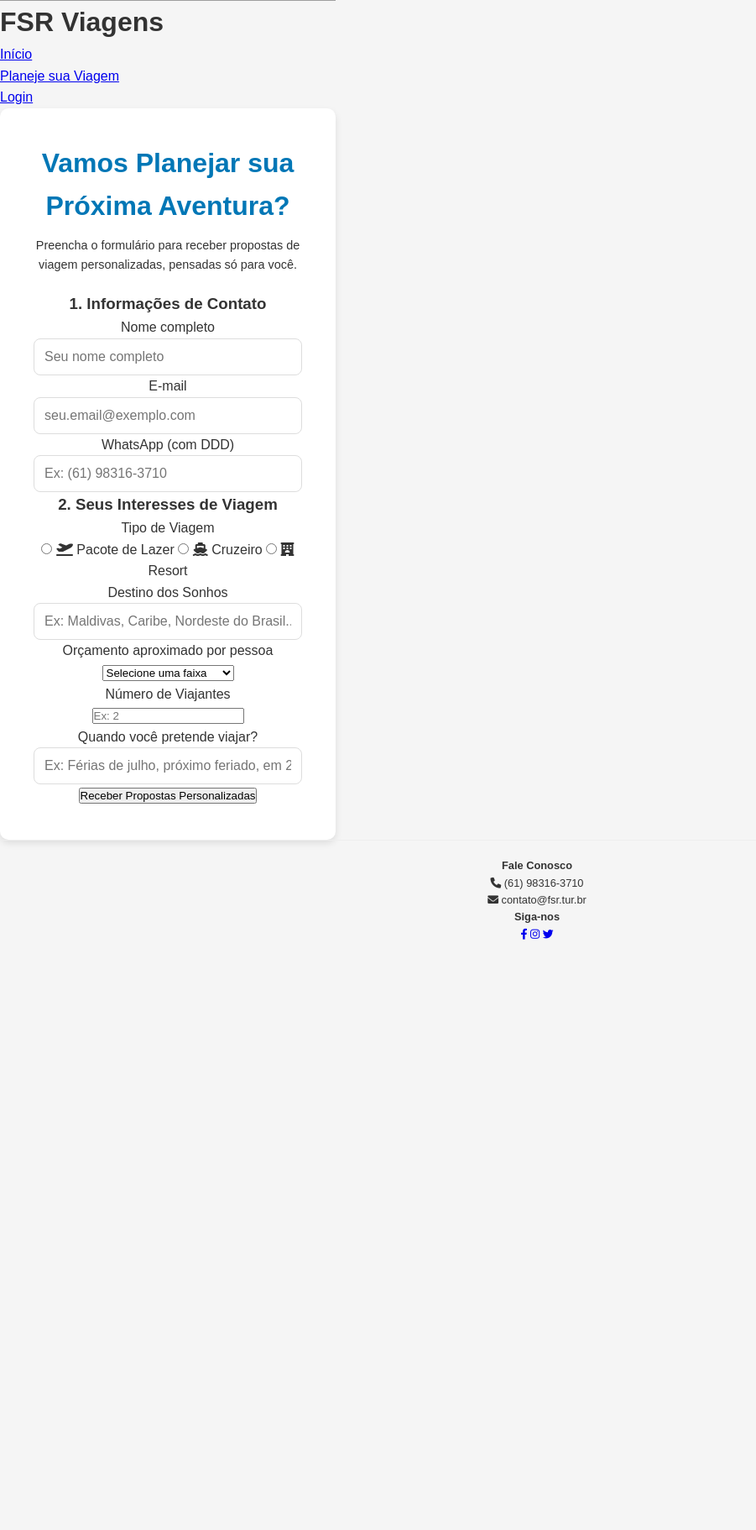
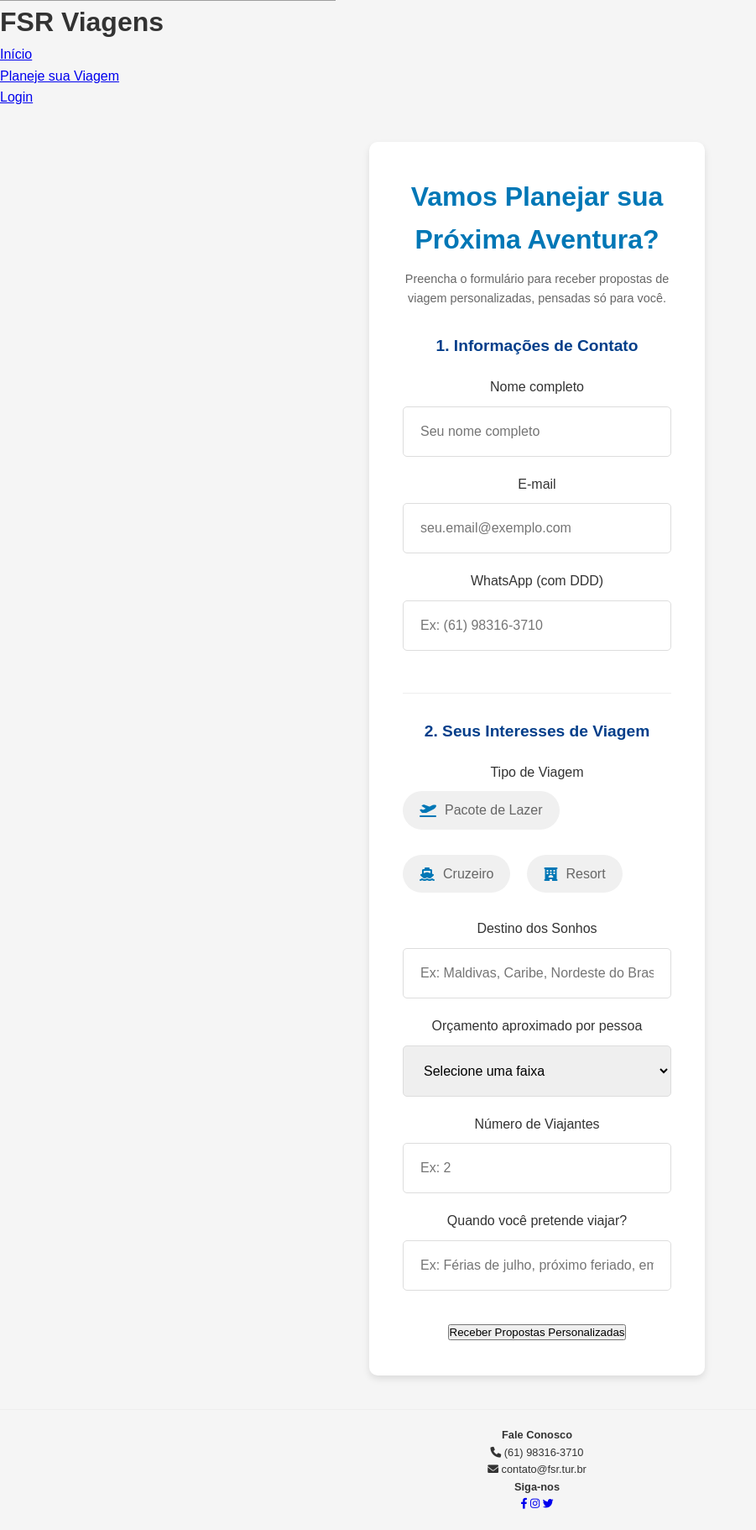
Before and after one commit to fsrviagens/fsr-turismo-lp-manager, a Flask app: page /cadastro.html in a window 1280 px wide. Shown: the part 299-2121 px from the top of the page at 84% size, without its empty margins (0-901 px from the left). Before the commit the page ends 1418 px from the top, so only its background shows below. Run offline with Flask 3, Linux system fonts and the light colour scheme; some libraries are stand-ins or nearby versions; grey boxes are pictures that could not be loaded.

Commit message:
Atualizar o style.css

```diff
--- a/static/style.css
+++ b/static/style.css
@@ -265,7 +265,7 @@ h2 {
     text-align: right;
 }
 
-/* Form */
+/* Form (Estilos Gerais, já existente) */
 .form {
     background: var(--white);
     padding: var(--space-lg);
@@ -412,3 +412,118 @@ h2 {
 @media (max-width: 600px) {
     .navigation__list { flex-direction: column; align-items: center; }
 }
+
+/* ====================
+   4. Estilos de Páginas Específicas
+   ==================== */
+
+/* Estilos para a página de Cadastro/Formulário */
+.form-container {
+    max-width: 600px;
+    margin: var(--space-xl) auto;
+    padding: var(--space-lg);
+    background: var(--white);
+    border-radius: 10px;
+    box-shadow: 0 4px 20px rgba(0, 0, 0, 0.1);
+}
+
+.form-container h2 {
+    margin-bottom: var(--space-md);
+}
+
+.form-container .subtitle {
+    text-align: center;
+    color: #666;
+    margin-bottom: var(--space-lg);
+}
+
+.form-section {
+    border-bottom: 1px solid #eee;
+    padding-bottom: var(--space-lg);
+    margin-bottom: var(--space-lg);
+}
+
+.form-section:last-of-type {
+    border-bottom: none;
+    padding-bottom: 0;
+    margin-bottom: 0;
+}
+
+.form-section h3 {
+    color: var(--dark-blue);
+    font-size: 1.2rem;
+    margin-bottom: var(--space-md);
+}
+
+.form-group {
+    margin-bottom: var(--space-md);
+}
+
+.form-group label {
+    display: block;
+    margin-bottom: var(--space-sm);
+    font-weight: 500;
+}
+
+.form-group input[type="text"],
+.form-group input[type="email"],
+.form-group input[type="tel"],
+.form-group input[type="number"],
+.form-group select,
+.form-group textarea {
+    width: 100%;
+    padding: var(--space-md);
+    border: 1px solid #ddd;
+    border-radius: 5px;
+    font-size: var(--text-size);
+    transition: border-color 0.3s ease, box-shadow 0.3s ease;
+}
+
+.form-group input:focus,
+.form-group select:focus,
+.form-group textarea:focus {
+    border-color: var(--primary-color);
+    outline: none;
+    box-shadow: 0 0 0 2px rgba(0, 119, 182, 0.2);
+}
+
+.radio-group {
+    display: flex;
+    flex-wrap: wrap;
+    gap: var(--space-md);
+}
+
+.radio-group input[type="radio"] {
+    display: none;
+}
+
+.radio-group label {
+    background: #f0f0f0;
+    color: #666;
+    padding: var(--space-sm) var(--space-md);
+    border-radius: 50px;
+    cursor: pointer;
+    transition: background 0.3s ease, color 0.3s ease;
+    display: flex;
+    align-items: center;
+    gap: var(--space-sm);
+}
+
+.radio-group label i {
+    color: var(--primary-color);
+}
+
+.radio-group input[type="radio"]:checked + label {
+    background: var(--primary-color);
+    color: var(--white);
+    font-weight: 600;
+}
+
+.radio-group input[type="radio"]:checked + label i {
+    color: var(--white);
+}
+
+/* Botão do formulário, usando a classe existente */
+.form-container button[type="submit"] {
+    margin-top: var(--space-md);
+}
```
